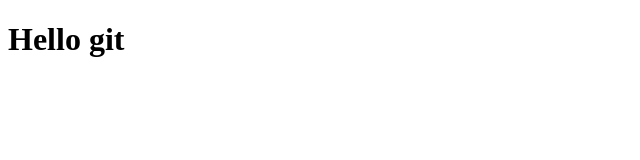
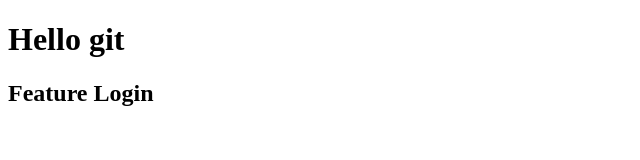
Before and after one commit to prabir791/SDAdevOps, a plain HTML site: page index.html in a window 1280 px wide. Shown: the whole page, without its empty margins (0-640 px from the left). Drawn offline with Linux system fonts and the light colour scheme.

Commit message:
Added login Section

```diff
--- a/index.html
+++ b/index.html
@@ -7,5 +7,6 @@
 </head>
 <body>
 <h1> Hello git </h1>
+<h2> Feature Login </h2>
 </body>
 </html>
```
